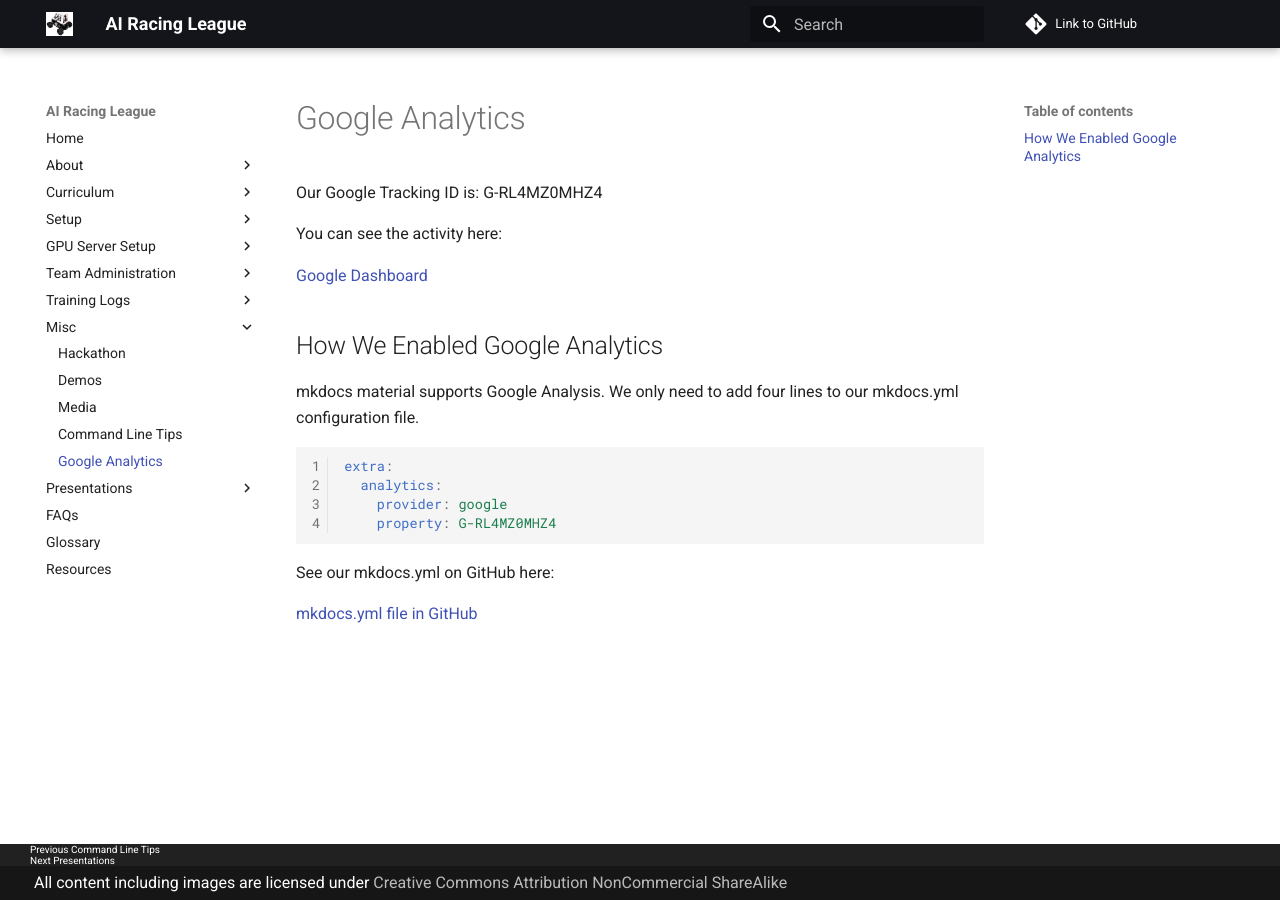
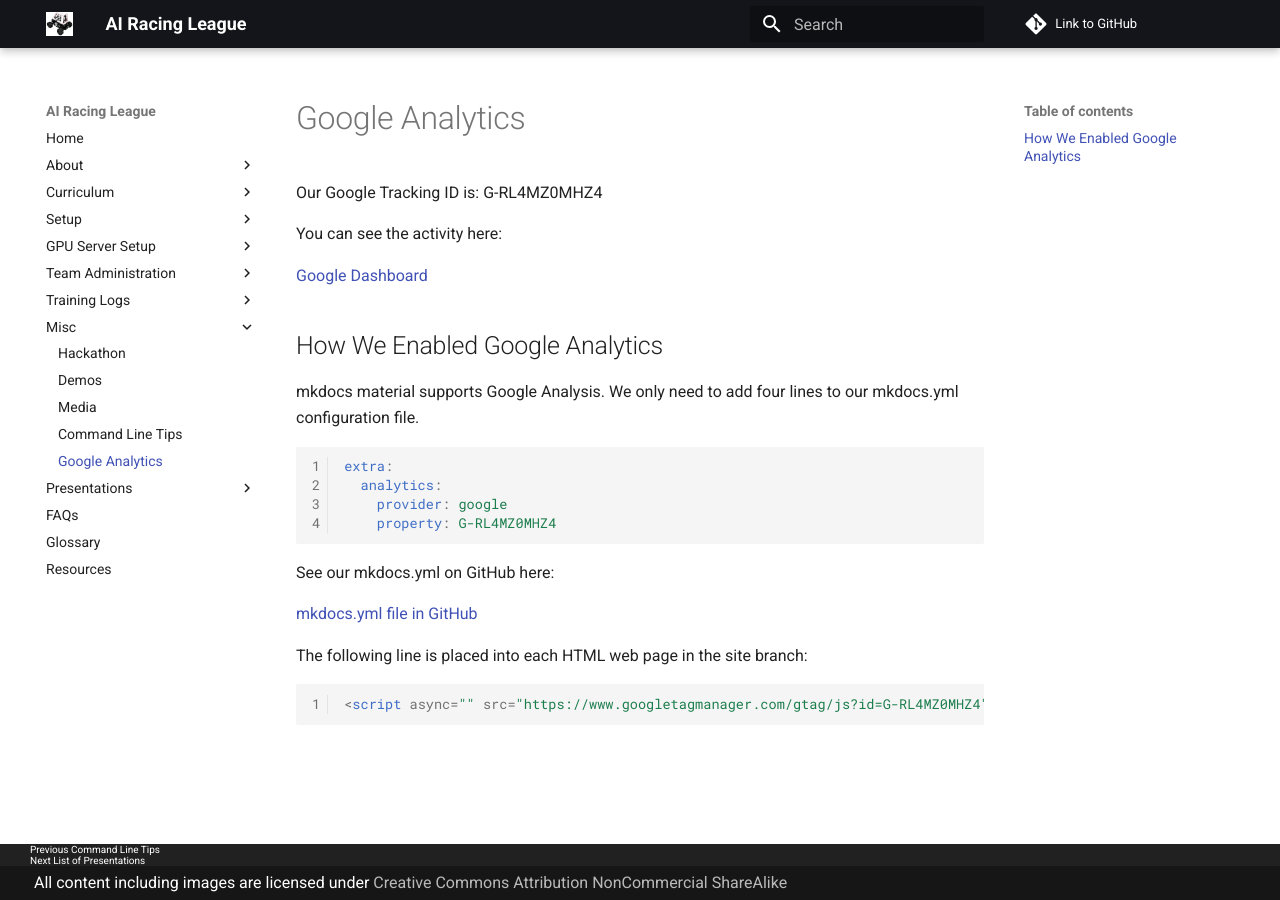
Before and after one commit to CoderDojoTC/ai-racing-league, an MkDocs documentation site: the page built from docs/google-analytics.md, in a window 1280 px wide. Built offline with MkDocs 1.6.1 and Material for MkDocs 9.7.7, drawn with Linux system fonts in a browser that asks for light colours; comment, search, counter and statistics services are not loaded.

Commit message:
updated content

````diff
--- a/docs/google-analytics.md
+++ b/docs/google-analytics.md
@@ -21,3 +21,8 @@
 See our mkdocs.yml on GitHub here:
 
 [mkdocs.yml file in GitHub](https://github.com/CoderDojoTC/ai-racing-league/blob/master/mkdocs.yml)
+
+The following line is placed into each HTML web page in the site branch:
+```html
+<script async="" src="https://www.googletagmanager.com/gtag/js?id=G-RL4MZ0MHZ4"></script>
+```
--- a/mkdocs.yml
+++ b/mkdocs.yml
@@ -4,7 +4,6 @@
   - About:
     - About at ARL: about.md
     - Business Plan: business-plan-2020.md
-    - Presentations: presentations.md
     - Contacts: contacts.md
   - Curriculum:
     - Learning Strategy: learning-strategy.md
````
Also changed, not shown: site/resources/index.html, site/search/search_index.json, 1 other file.
